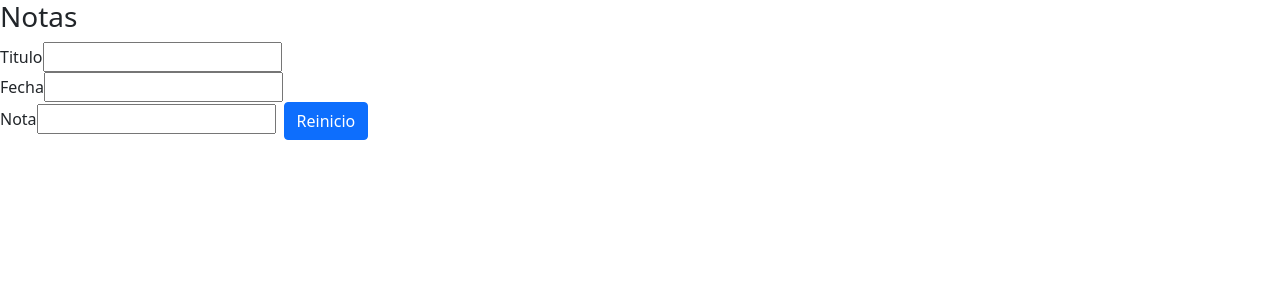
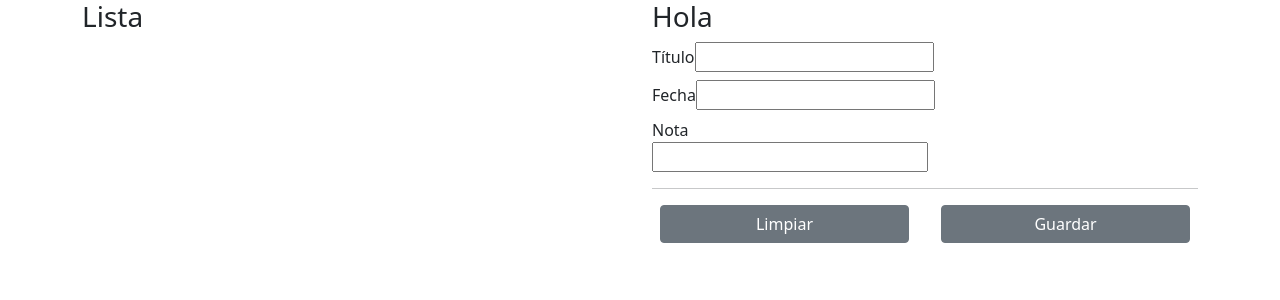
Before and after one commit to LuisEUS/notas, a React (Create React App) app: page / in a window 1280 px wide. Shown: the top 300 px of the page. Built offline with nearby package versions, Linux system fonts and the light colour scheme.

Commit message:
Se realizó la implementación de botones para el guardado de información

```diff
--- a/src/App.jsx
+++ b/src/App.jsx
@@ -1,68 +1,108 @@
-import { useState } from "react"
+import { useState } from "react";
 
 function App() {
-  //TODO: Presentar el concepto del "state"
-  //hooks
+  //Hooks
   const [inputState, setInputState] = useState({
     titulo: "",
     fecha: "",
     nota: "",
   });
 
-
   const handleInputChange = (event) => {
     setInputState({
       ...inputState,
       [event.target.name]: event.target.value,
     });
+
   };
 
-  const handleResetChange = () => {
+  const handleResetClick = () =>{
     setInputState({
       ...inputState,
       titulo: "",
       fecha: "",
-    nota: ""
+      nota: "",
     });
-  };
+
+  }
+
+  const handleClickGuardar =() =>{
+    localStorage.setItem("notas", JSON.stringify(inputState));
+  }
 
   return (
-    <div className="App">
-      <h3>Notas</h3>
-      <label htmlfor = "titulo">Titulo</label>
+    <div className="App container">
+      <div className="row">
+        <div className="col">
+          <h3>Lista</h3>
+        </div>
+
+        <div className="col">
+        <h3>Hola</h3>
+        <label className="mb-2">
+          Título
           <input
             id = "titulo"
             name = "titulo"
             type = "text"
             onChange = {handleInputChange}
             value = {inputState.titulo}
-      />
+        /></label>
+
         <br></br>
-      <label htmlfor = "fecha">Fecha</label>
+        <label className="mb-2">
+          Fecha
           <input
             id = "fecha"
             name = "fecha"
             type = "text"
             onChange = {handleInputChange}
             value = {inputState.fecha}
-      />
+        /></label>
+
         <br></br>
-      <label htmlfor = "nota">Nota</label>
+        <label htmlfor = "nota">
+          Nota
           <input
             id = "nota"
             name = "nota"
             type = "text"
             onChange = {handleInputChange}
             value = {inputState.nota}
-      />
+            style = {{width: "100%"}}
+
+        /></label>
+
+      <hr></hr>
+      <div className="ms-2 me-2 mt-2 row">
+
+      <div className="col">
+        <span className="row me-1">
           <button
             type="button"
-          className="btn btn-primary mx-2"
-          onClick={handleResetChange}
-          style={{marginLeft:"15px"}}
-        >Reinicio
+            className="btn btn-secondary"
+            onClick={handleResetClick}
+          >
+            Limpiar
           </button>
+          </span>
+        </div>
 
+        <div className="col">
+          <span className="row ms-1">
+
+          <button
+            type="button"
+            className="btn btn-secondary"
+            onClick={handleClickGuardar}>
+            Guardar
+          </button>
+          </span>
+
+            </div>
+          </div>
+        </div>
+      </div>
     </div>
   );
 }
```
Lines whose indentation alone changed are shown as unchanged.
